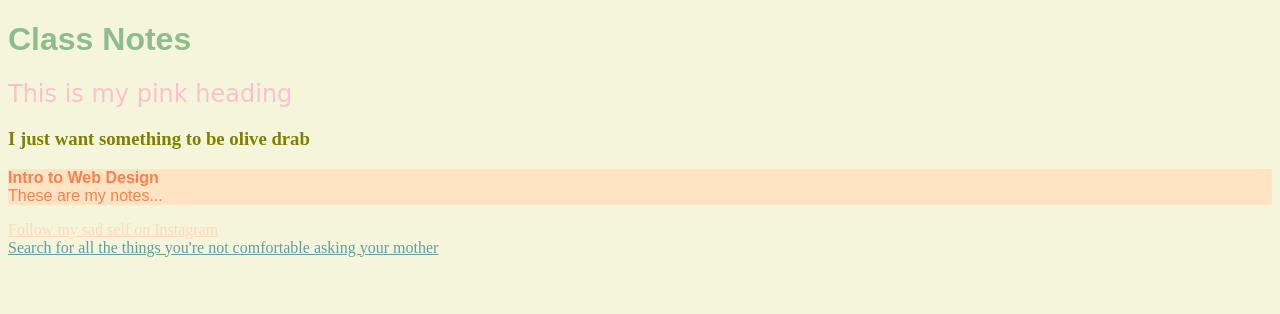
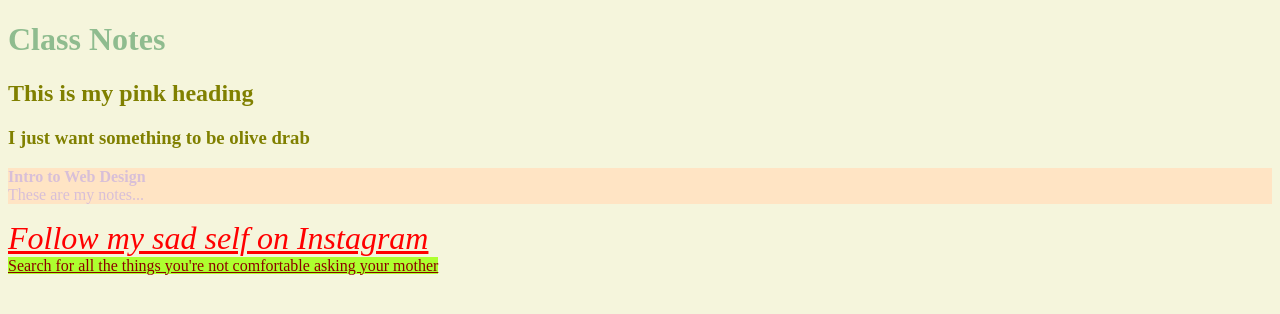
Before and after one commit to danielledirks/assignment1, a plain HTML site: page index.html in a window 1280 px wide. Drawn offline with Linux system fonts and the light colour scheme.

Commit message:
css selector

```diff
--- a/css/styles.css
+++ b/css/styles.css
@@ -12,6 +12,10 @@ p {
     color: thistle;
     background-color: bisque;
 }
+
+.cis-260 {
+    color: darkgoldenrod;
+}
 body {
     color: olive;
     background-color: beige;
@@ -19,3 +23,18 @@ body {
 a {
     color: darkred;
 }
+.test {
+    background-color: darkcyan;
+}
+
+.trythis {
+    color: navajowhite;
+}
+.ahoy {
+    background-color: greenyellow;
+}
+#anger {
+    color: #FF0000;
+    font-size: 2em;
+    font-style: italic;
+}
--- a/index.html
+++ b/index.html
@@ -7,6 +7,7 @@
     <link rel="stylesheet" type="text/css" href="css/styles.css">
 
     <style>
+/*
         p {color : coral;
             font-family: sans-serif;
             font-weight: 100;
@@ -15,20 +16,19 @@
         h2 {font-family: cursive;
         font-weight: 400}
         h1 {font-family: "Arial" ;}
+*/
     </style>
 
 </head>
 
 <body>
-    <header>
-    </header>
     <h1>Class Notes</h1>
-    <h2 style="color : pink">This is my pink heading</h2>
+    <h2>This is my pink heading</h2>
     <h3>I just want something to be olive drab</h3>
-    <p ><strong>Intro to Web Design</strong><br> These are my notes...</p>
+    <p><strong>Intro to Web Design</strong><br> These are my notes...</p>
 
-    <a style="color : peachpuff;" href="https://www.instagram.com/thehazelspots/" target="_blank">Follow my sad self on Instagram</a><br>
-    <a href="https://google.com" target="_blank">Search for all the things you're not comfortable asking your mother</a>
+    <a id="anger" href="https://www.instagram.com/thehazelspots/" target="_blank">Follow my sad self on Instagram</a><br>
+    <a class="ahoy" href="https://google.com" target="_blank">Search for all the things you're not comfortable asking your mother</a>
 </body>
 
 </html>
```
